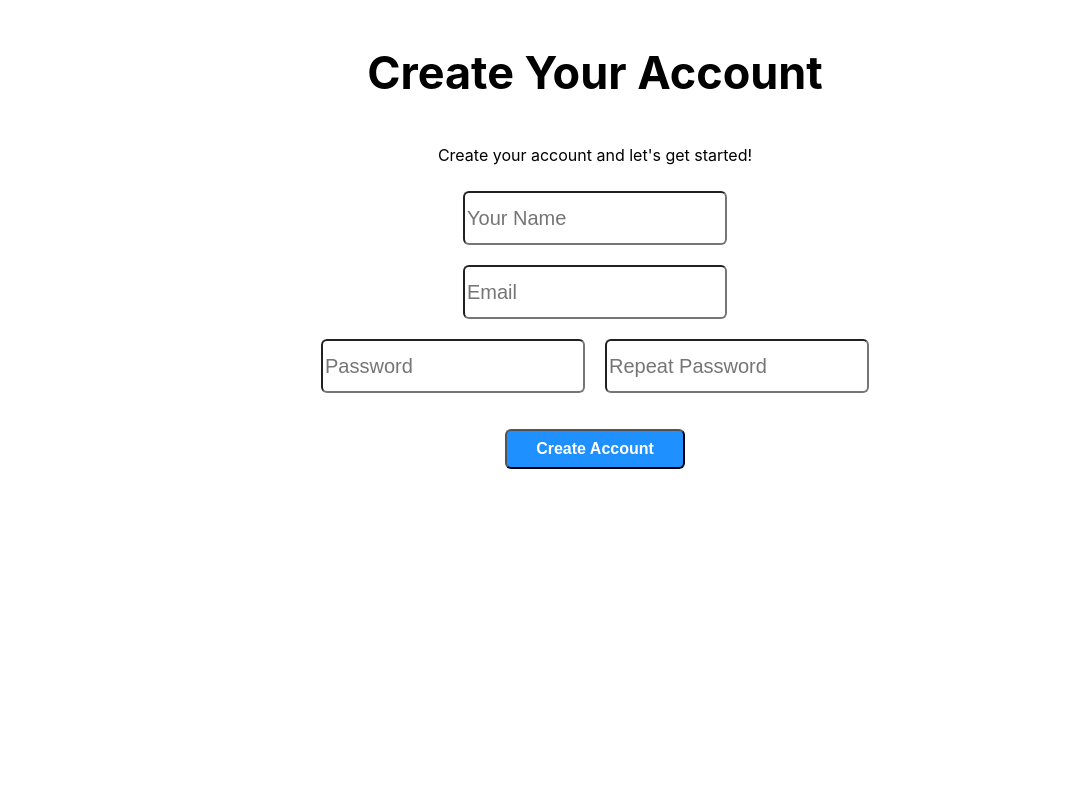
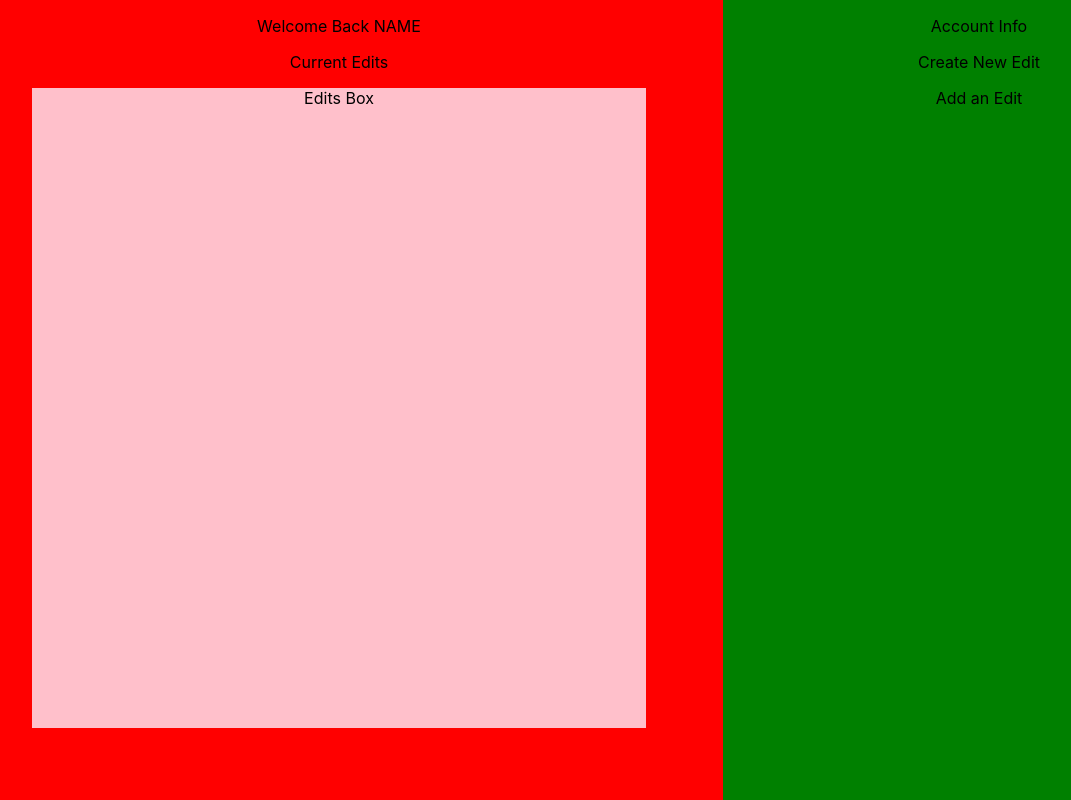
Before and after one commit to kingmikeip/fotedit, a React (Create React App) app: page / in a window 1280 px wide. Shown: the whole page, without its empty margins (45-1116 px from the left). Built offline with nearby package versions, Linux system fonts and the light colour scheme; the HTML template or start-up script is replaced by a standard one.

Commit message:
control panel shell created

```diff
--- a/src/App.js
+++ b/src/App.js
@@ -11,6 +11,7 @@ import EditAdd from './components/EditAdd'
 import EditShare from './components/EditShare'
 import ImageView from './components/ImageView'
 import UserCreate from './components/UserCreate'
+import ControlPanel from './components/ControlPanel'
 
 /*
 App -> Header*
@@ -40,7 +41,8 @@ function App() {
       {/* <EditAdd /> */}
       {/* <EditShare /> */}
       {/* <ImageView /> */}
-      <UserCreate />
+      {/* <UserCreate /> */}
+      <ControlPanel />
     </div>
   );
 }
--- a/src/components/ControlPanel.jsx
+++ b/src/components/ControlPanel.jsx
@@ -0,0 +1,47 @@
+import React from 'react'
+
+// useEffect checks auth token
+// retrieve's user's name and list of edits
+
+export default function ControlPanel(props) {
+    const style = {
+        parentdiv: {
+            display: "flex",
+            flexDirection: "row",
+            height: "auto",
+            minHeight: "100vh"
+        },
+        leftdiv: {
+            width: "60vw",
+            backgroundColor: "red"
+        },
+        rightdiv: {
+            width: "40vw",
+            backgroundColor: "green"
+        },
+        editbox: {
+            width: "80%",
+            height: "auto",
+            minHeight: "80vh",
+            backgroundColor: "pink",
+            margin: "0 auto"
+
+        }
+    }
+    return (
+        <div style={style.parentdiv}>
+            <div style={style.leftdiv}>
+                <p>Welcome Back NAME</p>
+                <div>
+                    <p>Current Edits</p>
+                </div>
+                <div style={style.editbox}>Edits Box</div>
+            </div>
+            <div style={style.rightdiv}>
+                <p>Account Info</p>
+                <p>Create New Edit</p>
+                <p>Add an Edit</p>
+            </div>
+        </div>
+    )
+}
```
